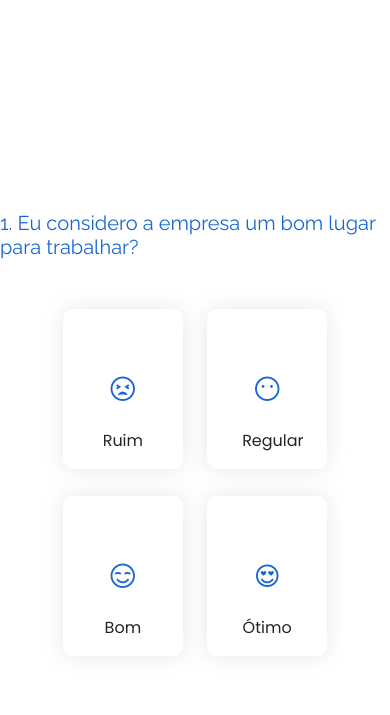
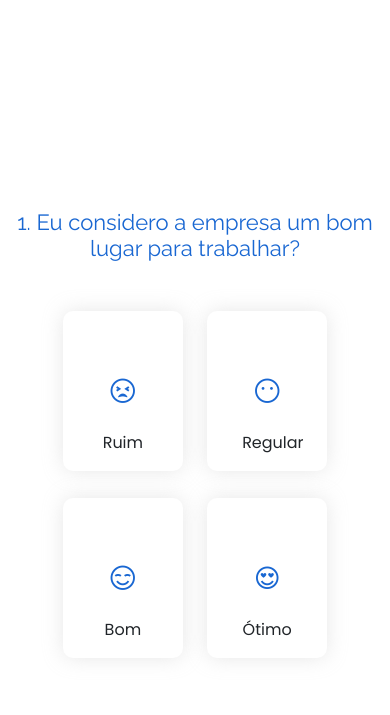
Before and after one commit to StudioRandson/Pesquisa-Clima-Organizacional, a PHP site: page /pesquisa.php in a window 390 px wide. Shown: the top 715 px of the page. Run offline with PHP 8.4, Linux system fonts and the light colour scheme; the visitor is signed in with stand-in values (Sample User, id 1); some libraries are stand-ins or nearby versions.

Commit message:
melhoras na responsividade do css

```diff
--- a/css/styles.css
+++ b/css/styles.css
@@ -130,7 +130,18 @@ body {
     .main-container h2 {
       font-size: 24px;
       margin: 0 0 40px 0;
+      text-align: center;
+      padding-right: 10px;
+      padding-left: 10px;
     }
+
+    .wrapper {
+      width: 80%;  /* Reduz a largura para 80% */
+      padding: 25px; /* Aumenta o padding */
+      text-align: center;
+      margin: 0 auto;
+    }
+  }
 
     .radio-btn {
       width: 150px;
@@ -155,11 +166,23 @@ body {
       width: 100%;
       margin: 5px 0; /* Espaço entre os botões */
     }
-  }
+
 
   @media (max-width: 480px) {
     .main-container h2 {
-      font-size: 20px;
+      font-size: 22px;
+      text-align: center;
+      padding-right: 10px;
+      padding-left: 10px;
+    }
+
+    @media (max-width: 480px) {
+      .wrapper {
+        width: 90%;  /* Reduz a largura para 90% */
+        padding: 30px; /* Aumenta ainda mais o padding */
+        text-align: center;
+        margin: 0 auto;
+      }
     }
 
     .radio-btn {
```
